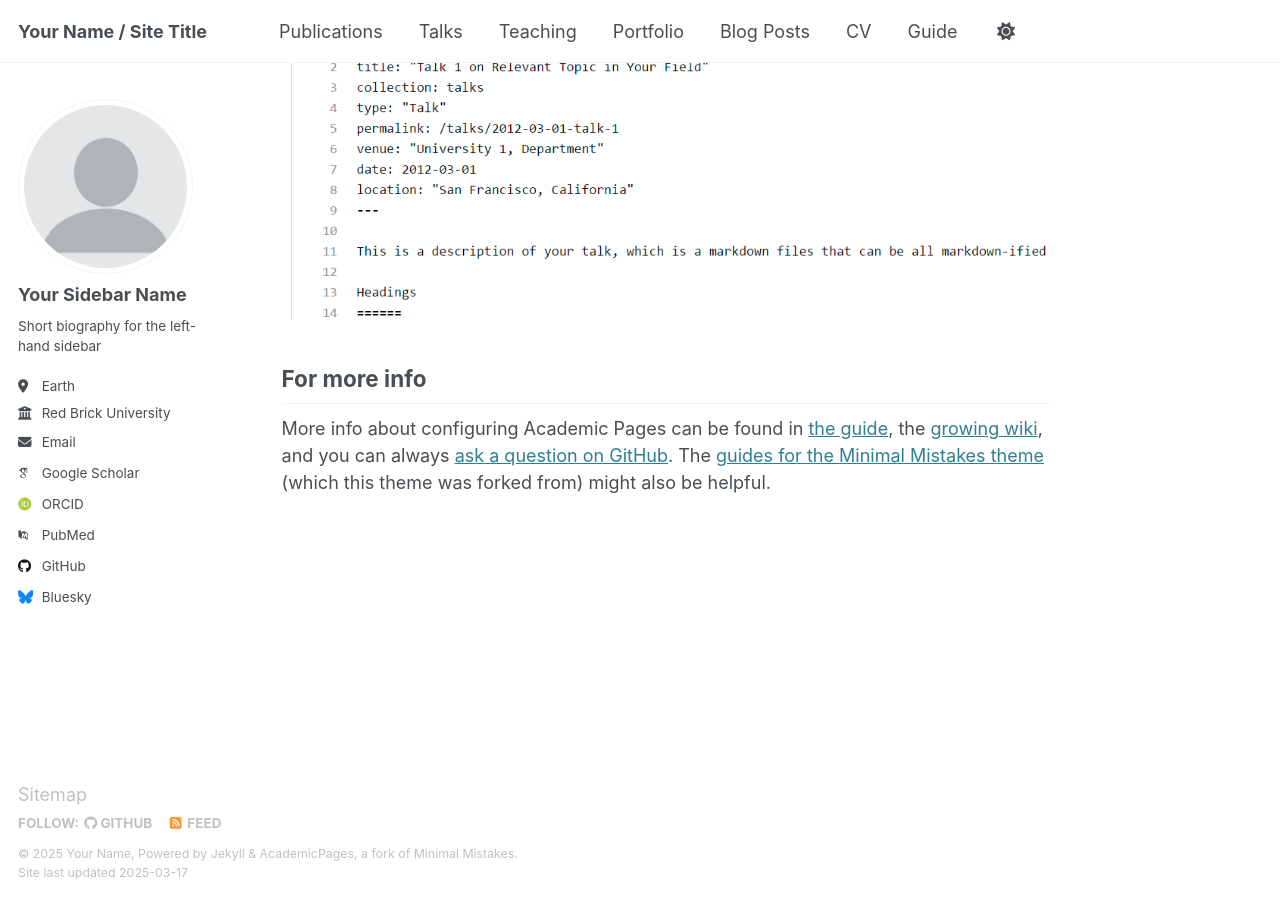
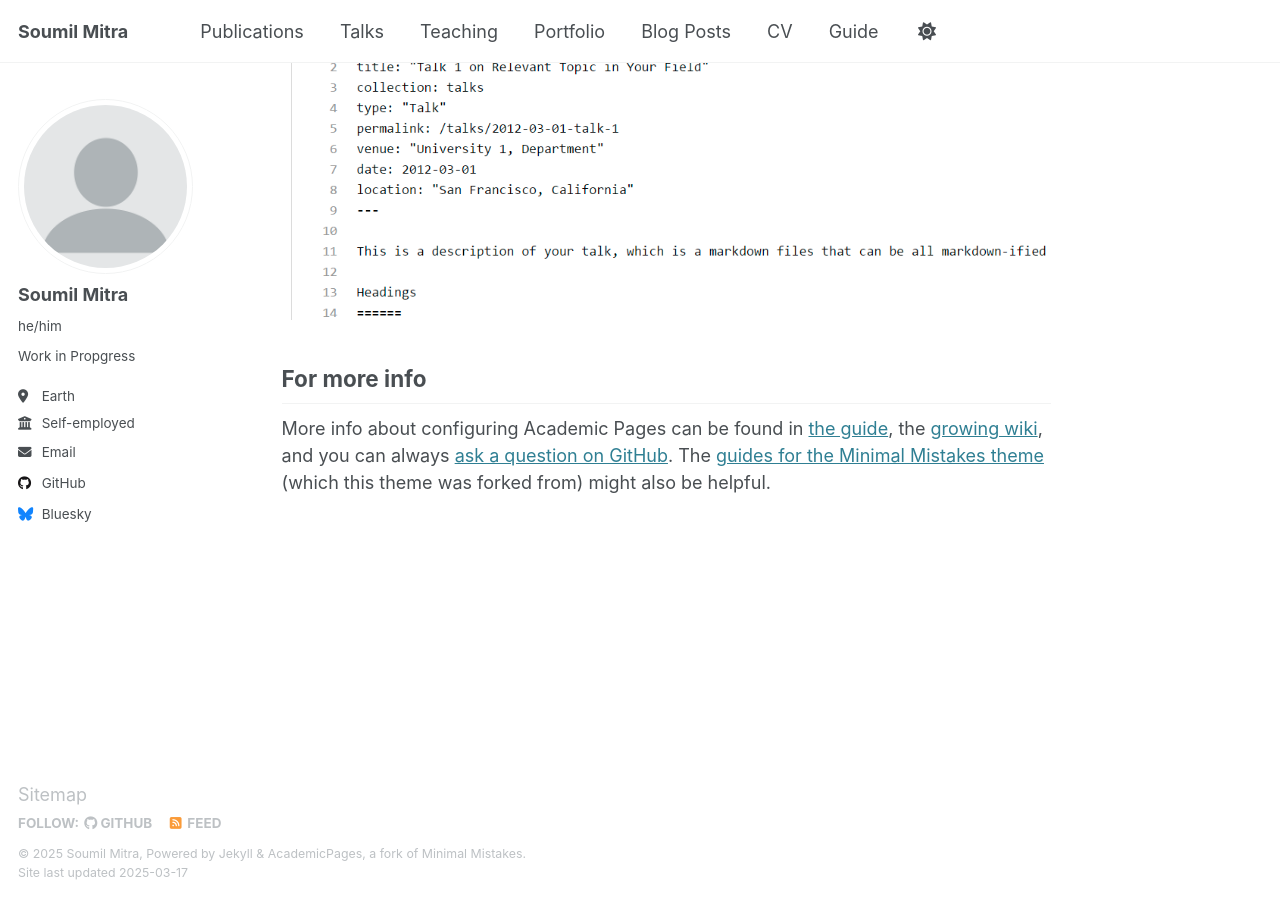
Before and after one commit to CodeBuddyUltra/whoami, a Jekyll site: the page built from _pages/about.md, in a window 1280 px wide and 900 px high, scrolled down 2635 px. Built offline with Jekyll 4.4.1, drawn with Linux system fonts in a browser that asks for light colours; some web fonts are replaced.

Commit message:
Update _config.yml

```diff
--- a/_config.yml
+++ b/_config.yml
@@ -9,13 +9,13 @@
 # Basic Site Settings
 locale                   : "en-US"
 site_theme               : "default"
-title                    : "Your Name / Site Title"
+title                    : "Soumil Mitra"
 title_separator          : "-"
-name                     : &name "Your Name"
-description              : &description "personal description"
-url                      : https://academicpages.github.io # the base hostname & protocol for your site e.g. "https://[your GitHub username].github.io"
+name                     : &name "Soumil Mitra"
+description              : &description "An aspiring mathematician"
+url                      : https://CodeBuddyUltra.github.io # the base hostname & protocol for your site e.g. "https://[your GitHub username].github.io"
 baseurl                  : "" # the subpath of your site, e.g. "/blog"
-repository               : "academicpages/academicpages.github.io"
+repository               : "https://github.com/CodeBuddyUltra/whoam"
 
 # Site Author - The following control what appear as part of the author content on the side bar.
 #               If a field is blank the icon and link will not appear, otherwise it will be shown.
@@ -23,21 +23,21 @@ repository               : "academicpages/academicpages.github.io"
 author:
   # Biographic information
   avatar           : "profile.png"
-  name             : "Your Sidebar Name"
-  pronouns         : # example: "she/her"
-  bio              : "Short biography for the left-hand sidebar"
+  name             : "Soumil Mitra"
+  pronouns         : "he/him"
+  bio              : "Work in Propgress"
   location         : "Earth"
-  employer         : "Red Brick University"
+  employer         : "Self-employed"
   uri              : # URL
-  email            : "none@example.org"
+  email            : "kidsunfold@gmail.com"
 
   # Academic websites
   arxiv            : # URL - Update with the correct link to your profile
-  googlescholar    : "https://scholar.google.com/citations?user=PS_CX0AAAAAJ"
+  googlescholar    : #"https://scholar.google.com/citations?user=PS_CX0AAAAAJ"
   impactstory      : # URL
-  orcid            : "http://orcid.org/yourorcidurl"
+  orcid            : #"http://orcid.org/yourorcidurl"
   semantic         : # URL
-  pubmed           : "https://www.ncbi.nlm.nih.gov/pubmed/?term=john+snow"
+  pubmed           : #"https://www.ncbi.nlm.nih.gov/pubmed/?term=john+snow"
   researchgate     : # URL
   scopus           : # URL
 
@@ -45,9 +45,9 @@ author:
   bitbucket        : # Username - Update with your username on the site
   codepen          : # Username
   dribbble         : # Username
-  github           : "academicpages"
+  github           : "CodeBuddyUltra"
   kaggle           : # Username
-  stackoverflow    : # User number or user number and name (i.e., use "1" or "1/jeff-atwood")
+  StackOverflow    : "Karyon Trotters"
 
   # Social media
   bluesky          : "bsky.app" # Replace this with you Bluesky username
```
